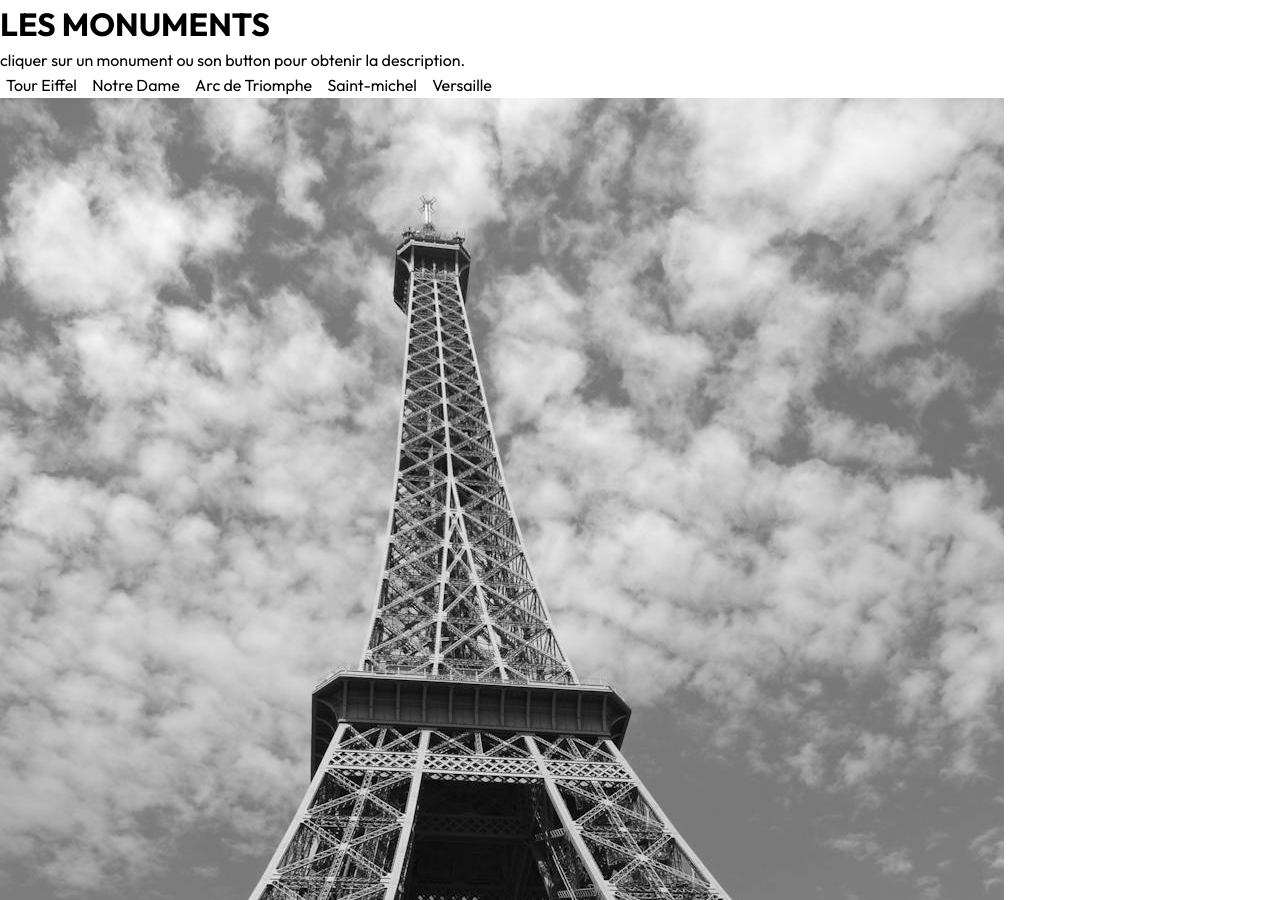
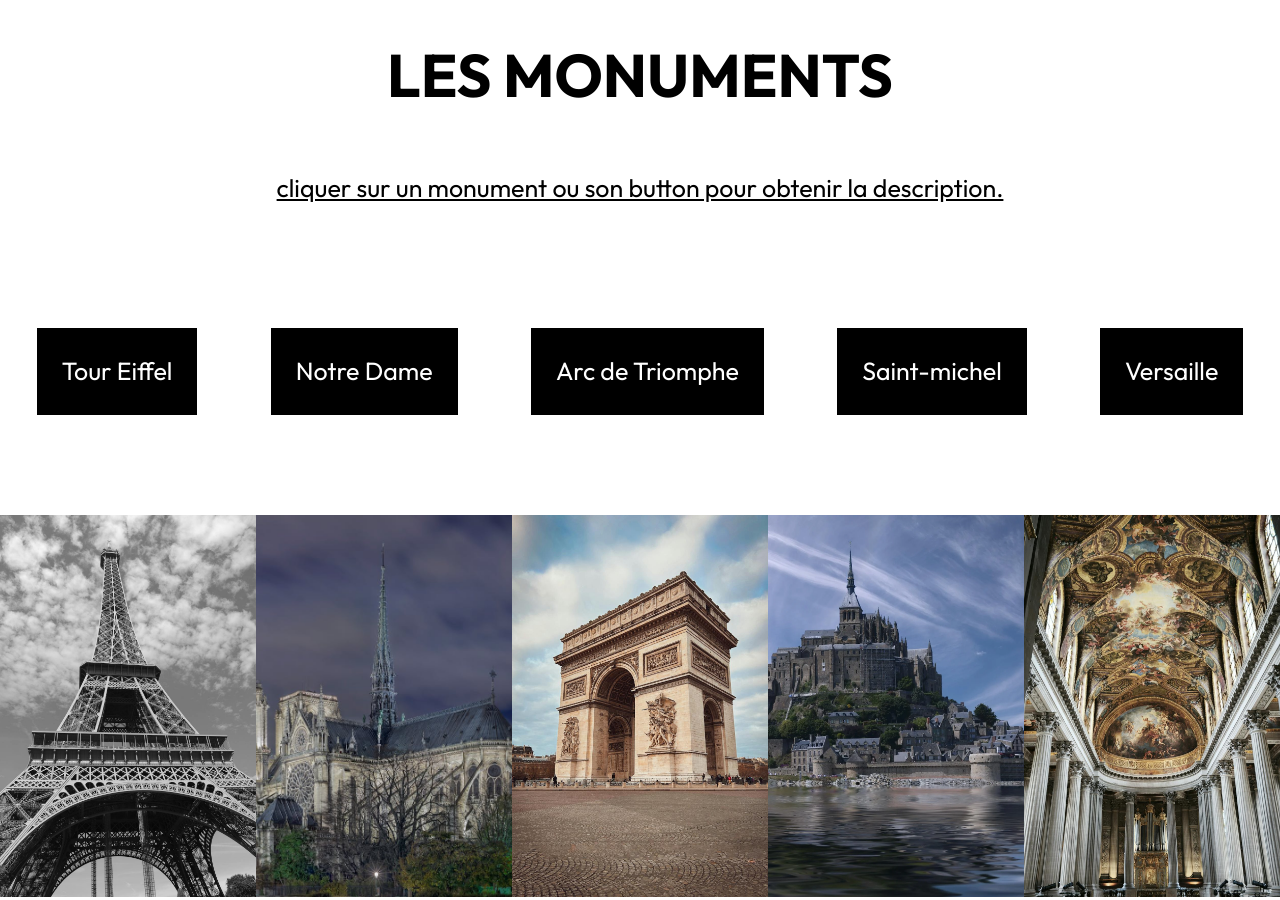
Before and after one commit to DEV-INTE-P3-LENS-2025/Monument_BT, a plain HTML site: page index.html in a window 1280 px wide. Shown: the top 900 px of the page. Drawn offline with Linux system fonts and the light colour scheme.

Commit message:
ajout du css pour le style de la pages

```diff
--- a/style.css
+++ b/style.css
@@ -11,6 +11,7 @@
 
 * {
     margin: 0;
+    box-sizing: border-box;
 }
 
 html,
@@ -24,6 +25,7 @@ body {
     font-optical-sizing: auto;
     font-style: normal;
     -webkit-font-smoothing: antialiased;
+    width: 100%;
 }
 
 img,
@@ -66,3 +68,54 @@ a {
 #__next {
     isolation: isolate;
 }
+h1{
+    text-align: center;
+    margin-top: 30px;
+    font-size: 60px;
+}
+p{
+    text-align: center;
+    margin-top: 50px;
+    text-decoration: underline;
+    font-size: 25px;
+}
+/*Les images*/
+.content{
+    margin-top: 100px;
+    display: flex;
+    width: 100%;
+}
+.content img{
+    width: 20%;
+    object-fit: cover;
+}
+
+/*LES BOUTTONS */
+.btn {
+    display: flex;
+    justify-content: space-around;
+    margin-top: 120px;
+
+
+}
+.btn button{
+    padding: 25px;
+    color: white;
+    background-color: black;
+    font-size: 25px;
+}
+/*Les description*/
+.article{
+    display: none;
+    justify-items: flex-start;
+    margin-top: 180px;
+    background-color: black;
+    color: white;
+    padding: 20px;
+
+}.article p{
+    text-decoration: none;
+}
+.article h2{
+    font-size: 45px;
+}
```
